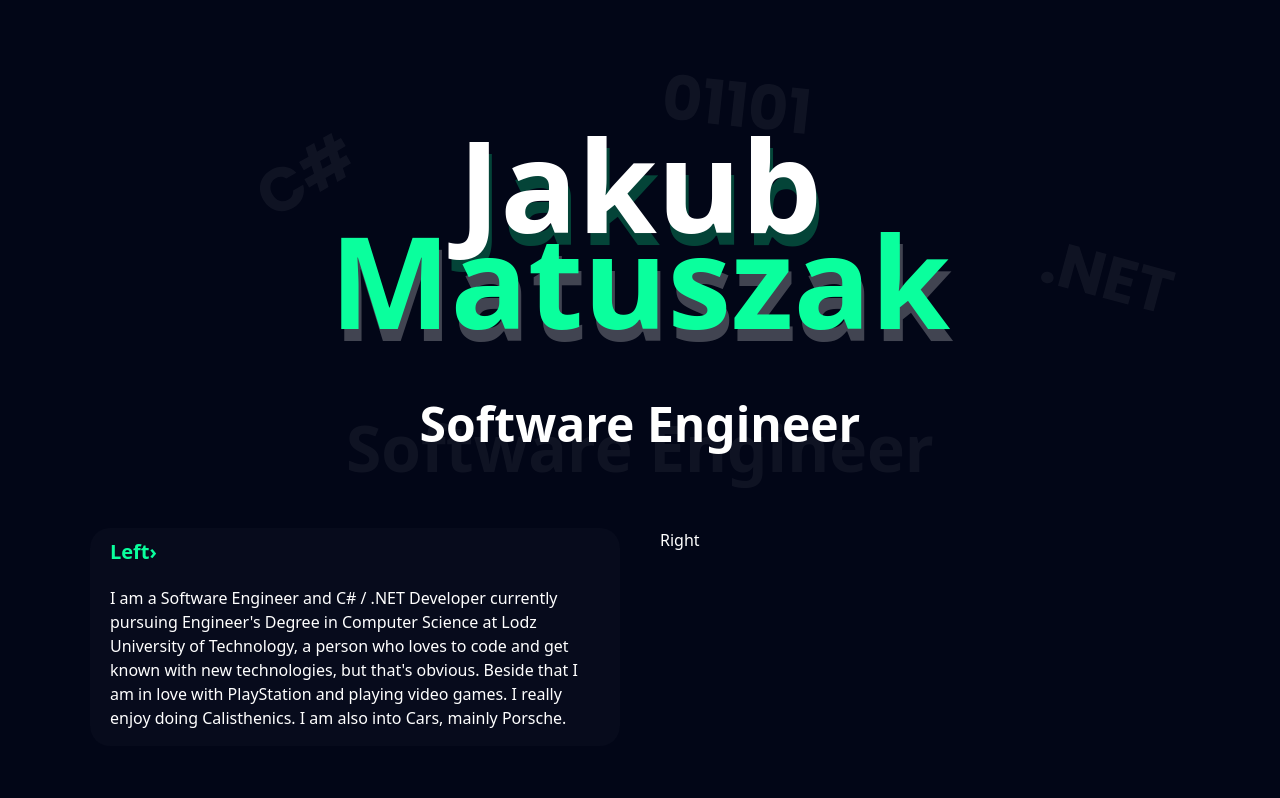
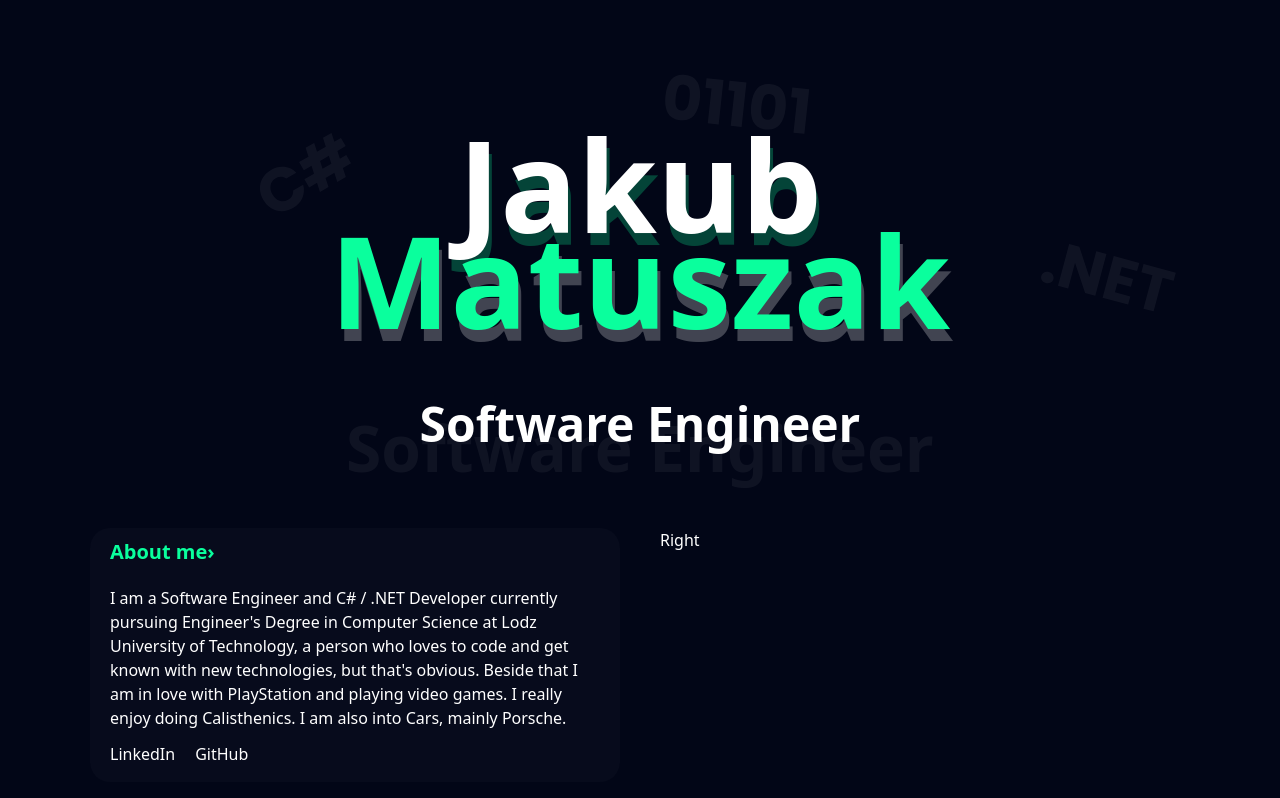
Before and after one commit to jaqubm/PortfolioV2, a React (Vite) app: page / in a window 1280 px wide. Built offline with nearby package versions, Linux system fonts and the light colour scheme.

Commit message:
Updated AboutMe component

```diff
--- a/src/components/pages/AboutMe.tsx
+++ b/src/components/pages/AboutMe.tsx
@@ -6,13 +6,25 @@ const AboutMe = () => (
     <BorderBox>
 
       <Title>
-        Left
+        About me
       </Title>
 
       <p>
         I am a Software Engineer and C# / .NET Developer currently pursuing Engineer's Degree in Computer Science at Lodz University of Technology, a person who loves to code and get known with new technologies, but that's obvious. Beside that I am in love with PlayStation and playing video games. I really enjoy doing Calisthenics. I am also into Cars, mainly Porsche.
       </p>
 
+      <div className="flex space-x-5 font-medium mt-3">
+
+        <a className="hover:text-primary" href="https://www.linkedin.com/in/jaqubm/" target="_blank">
+          LinkedIn
+        </a>
+
+        <a className="hover:text-primary" href="https://github.com/jaqubm" target="_blank">
+          GitHub
+        </a>
+
+      </div>
+
     </BorderBox>
   </>
 )
```
